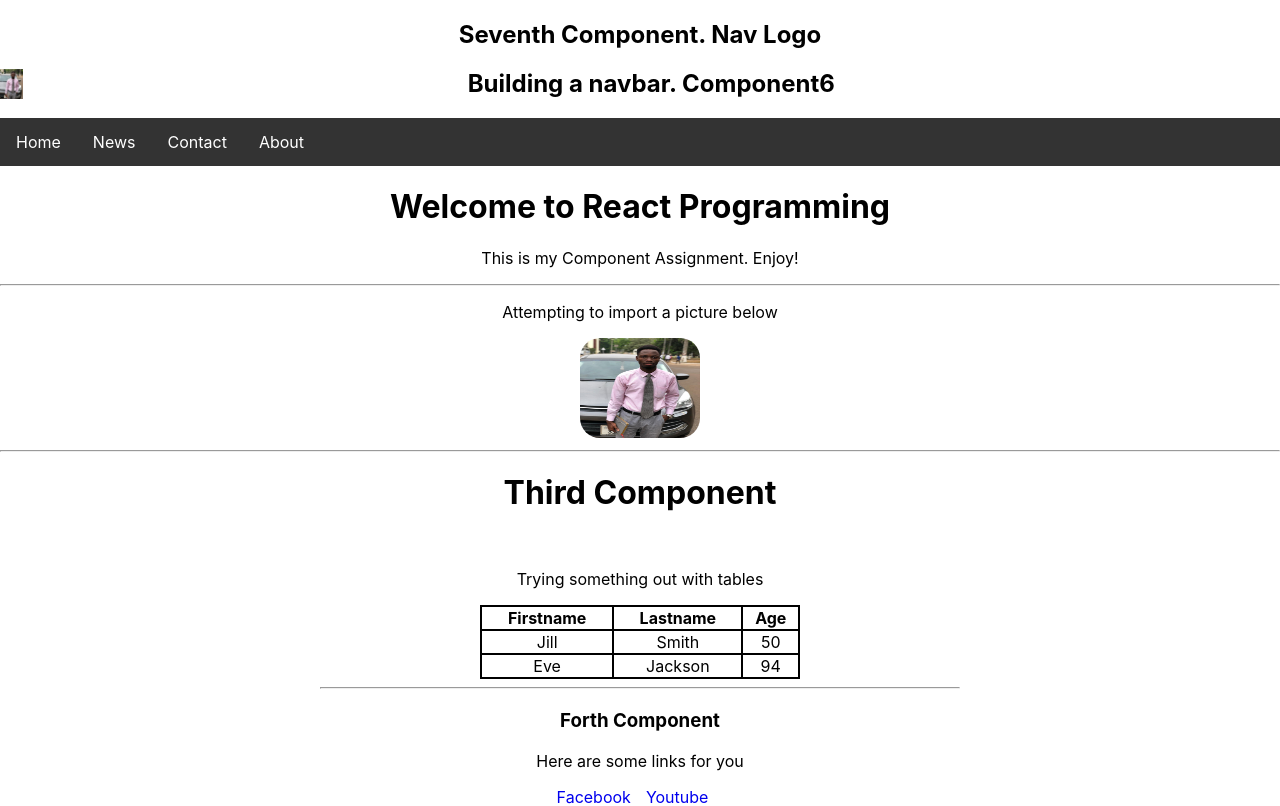
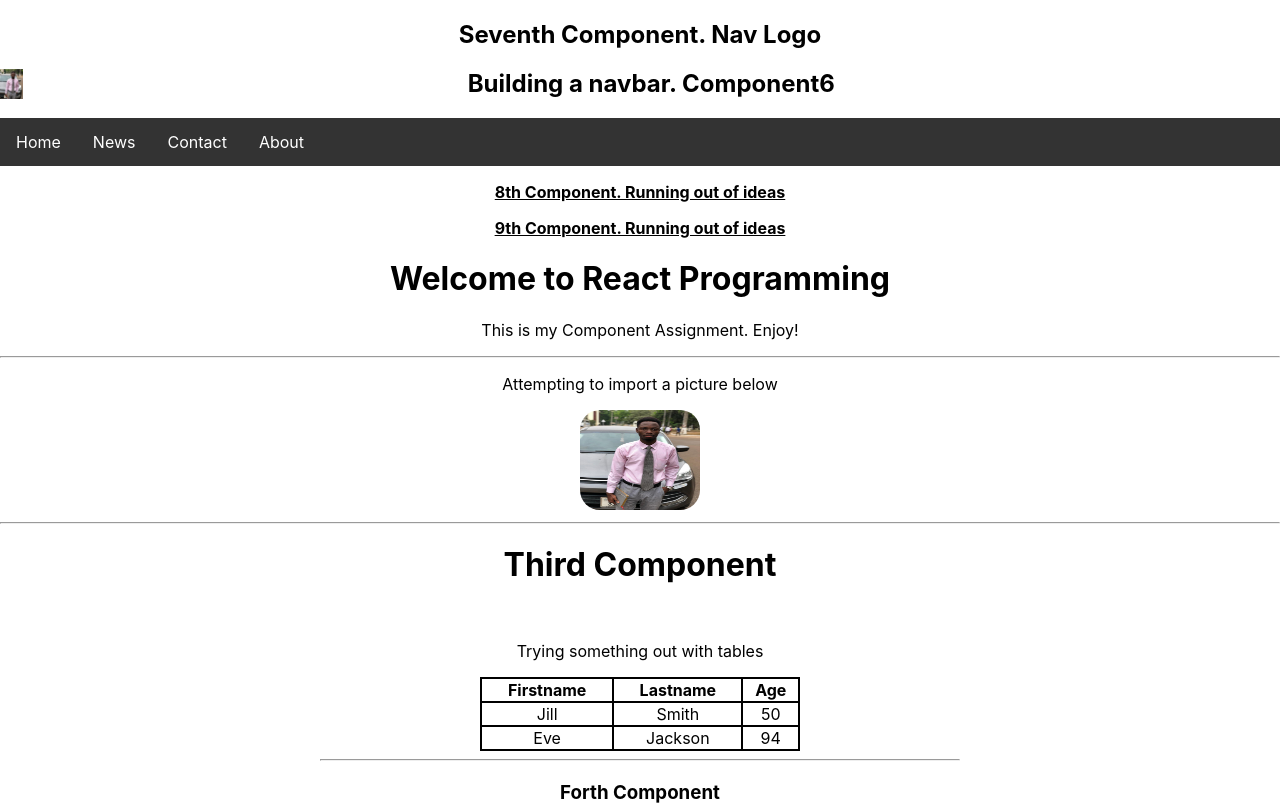
Before and after one commit to argorn-inc/assign1, a React (Create React App) app in the folder components/: page / in a window 1280 px wide. Shown: the top 806 px of the page. Built offline with nearby package versions, Linux system fonts and the light colour scheme.

Commit message:
component 8&9

```diff
--- a/components/src/App.js
+++ b/components/src/App.js
@@ -8,13 +8,16 @@ import Fourth from './components/Component4';
 import Fifth from './components/Component5';
 import Sixth from './components/Component6';
 import Seventh from './components/Component7';
-
+import Eighth from './components/Component8';
+import Ninth from './components/Component9';
 
 function App() {
   return (
     <div className="App">
       <Seventh/>
       <Sixth/>
+      <Eighth/>
+      <Ninth/>
       <First />
       <Second/>
       <Third/>
--- a/components/src/components/Component8.js
+++ b/components/src/components/Component8.js
@@ -2,7 +2,7 @@ import React from 'react';
 import './components.css';
 
 function EightComponent(){
-    return <p>8th Component. Running out of ideas</p>;
+    return <p><b><u>8th Component. Running out of ideas</u></b></p>;
 
 }
 
--- /dev/null
+++ b/components/src/components/Component9.js
@@ -0,0 +1,9 @@
+import React from 'react';
+import './components.css';
+
+function NinthComponent(){
+    return <p><b><u>9th Component. Running out of ideas</u></b></p>;
+
+}
+
+export default NinthComponent;
```
